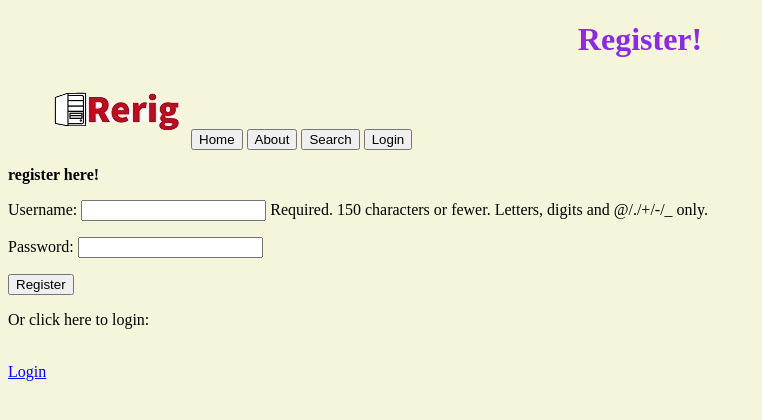
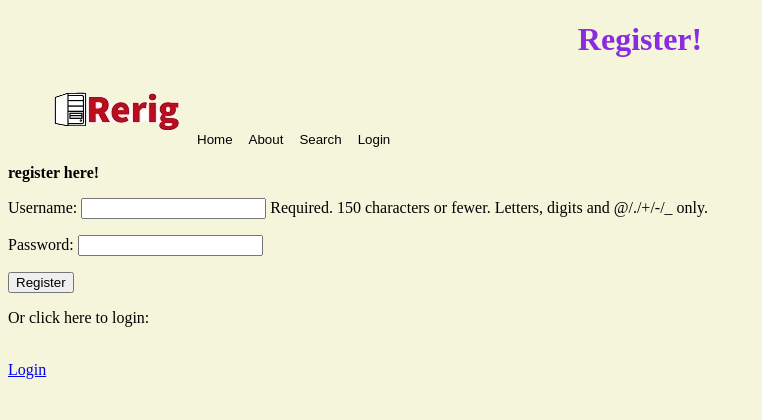
Before and after one commit to CoderRokas/ReRig_project, a Django app: page /rerig/register/ in a window 1280 px wide. Shown: the top 420 px of the page, without its empty margins (0-762 px from the left). Run offline with Django 3.2, Linux system fonts and the light colour scheme.

Commit message:
Added more css, updated login and register buttons, and set up the photo carousel, just waiting for photos to be added to models

```diff
--- a/rerig/models.py
+++ b/rerig/models.py
@@ -27,6 +27,8 @@ class Post(models.Model):
     averageRating = models.IntegerField(default=0)
     category = models.CharField(max_length=50)
     date = models.DateField()
+    # post will need an image field, right now index just shows the title as
+    # a proof of concept
 
     def __str__(self):
         return self.title
--- a/static/css/base.css
+++ b/static/css/base.css
@@ -2,6 +2,10 @@ h1 {
     font-size: xx-large;
     text-align: center;
     color: blueviolet;
+}
+
+h2 {
+    text-align: center;
 }
 
 ul > li {
@@ -20,4 +24,4 @@ ul > li {
 
 body {
     background-color: beige;
-  }
+}
--- a/templates/rerig/register.html
+++ b/templates/rerig/register.html
@@ -14,10 +14,10 @@
     {% block navbar_block %}
         <ul id="navbar">
             <img src="{% static 'images/Rerig.jpg' %}" alt="Rerig logo"/>
-            <li><button id="homeButton" onclick="goHome()">Home</button></li>
-            <li><button id="aboutButton" onclick="goToAbout()">About</button></a></li>
-            <li><button id="searchButton" onclick="goToSearch()">Search</button></a></li>
-            <li><button id="loginButton" onclick="goToLogin()">Login</button></li>
+            <li><button class="button1" id="homeButton" onclick="goHome()">Home</button></li>
+            <li><button class="button1" id="aboutButton" onclick="goToAbout()">About</button></a></li>
+            <li><button class="button1" id="searchButton" onclick="goToSearch()">Search</button></a></li>
+            <li><button class="button1" id="loginButton" onclick="goToLogin()">Login</button></li>
         </ul>
     {% endblock %}
 
```
Also changed, not shown: templates/rerig/Index.html (+14 -1 lines), templates/rerig/login.html (+4 -4 lines).
